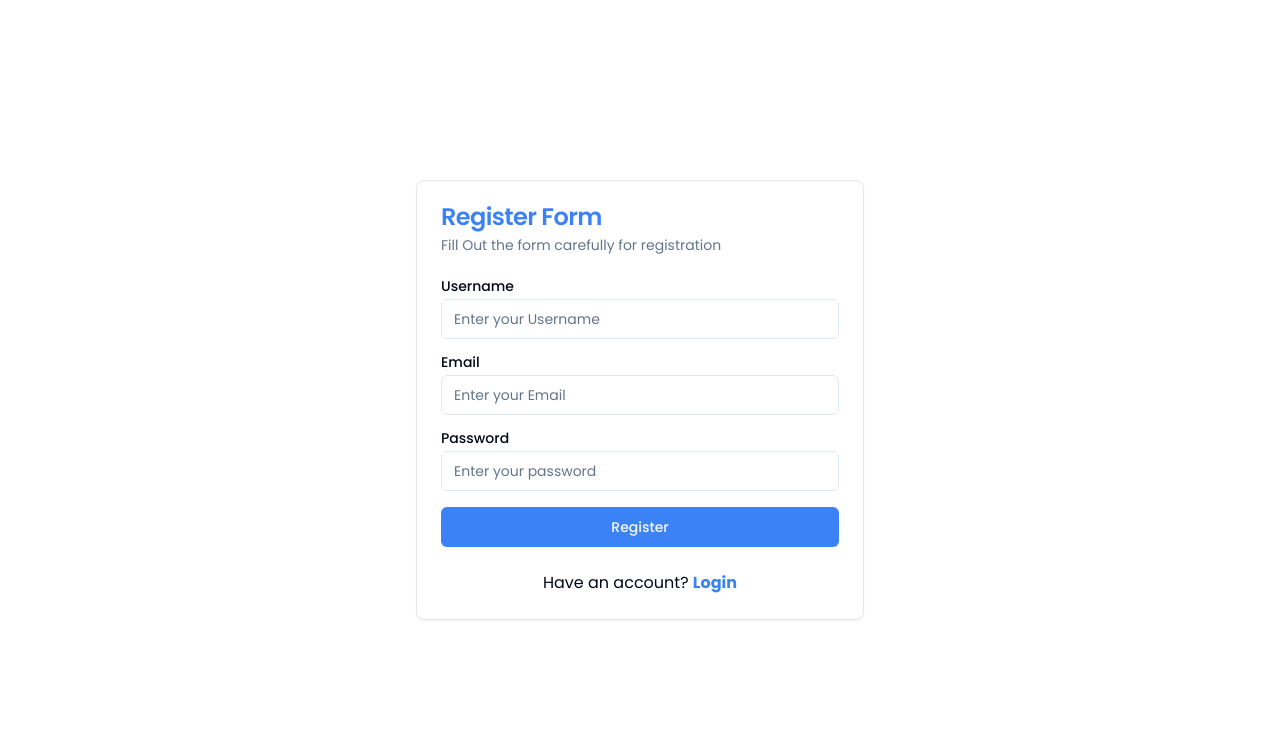
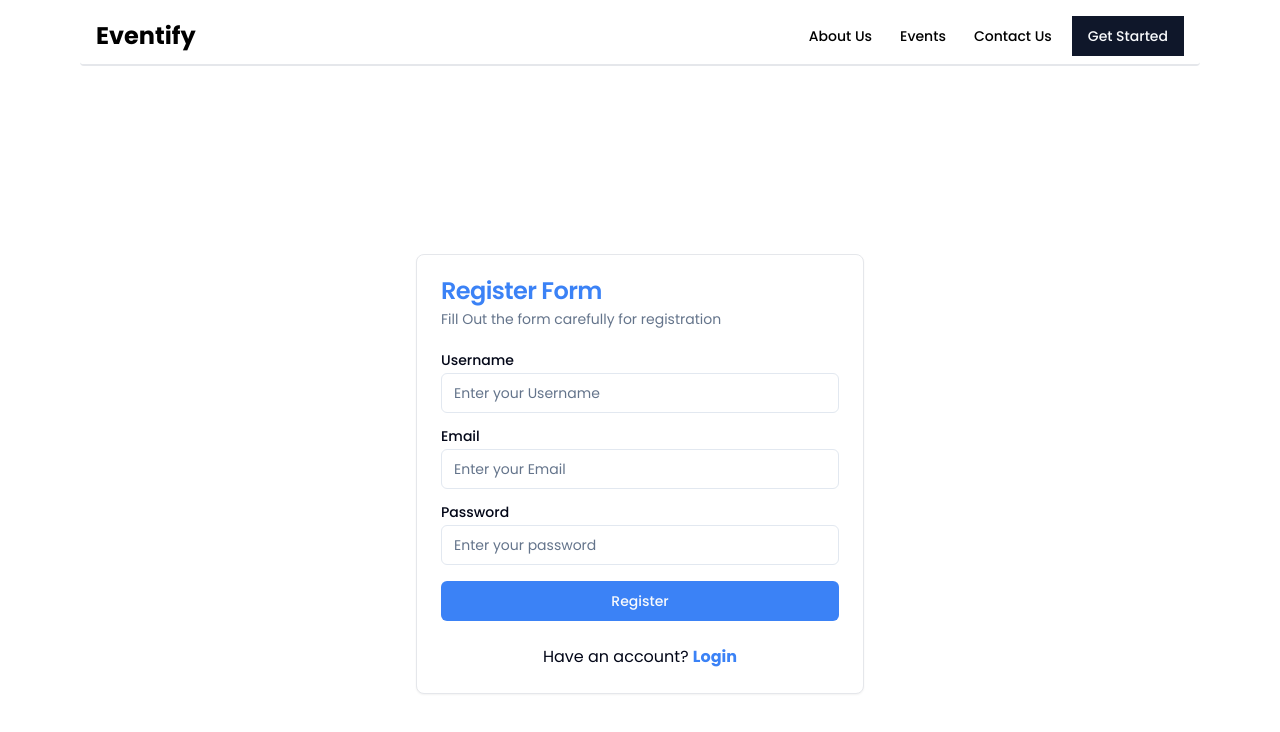
Before and after one commit to Ashakour1/Eventify, a React (Vite) app in the folder client/: page /register in a window 1280 px wide. Shown: the top 732 px of the page. Built offline with nearby package versions, Linux system fonts and the light colour scheme.

Commit message:
Add About and Contact pages and update Header link
Added AboutPage and ContactPage components to the App and updated the Header component to link to the AboutPage instead of the home page.

```diff
--- a/client/src/App.jsx
+++ b/client/src/App.jsx
@@ -1,6 +1,8 @@
 import "./App.css";
 import Header from "./components/Header";
 import HeroSection from "./pages/Hero-section";
+import AboutPage from "./pages/AboutPage";
+import ContactPage from "./pages/ContectPage";
 import { BrowserRouter as Router, Routes, Route } from "react-router-dom";
 import RegisterPage from "./pages/RegisterPage";
 import { Toaster } from "react-hot-toast";
@@ -11,18 +13,20 @@ function App() {
     <>
       <Toaster />
       <Router>
+        <Header />
         <Routes>
           <Route
             path="/"
             element={
               <>
-                <Header />
                 <HeroSection />
               </>
             }
           />
           <Route path="*" element={<NotFound />} />
           <Route path="/register" element={<RegisterPage />} />
+          <Route path="/about" element={<AboutPage />} />
+          <Route path="/contact" element={<ContactPage />} />
         </Routes>
       </Router>
     </>
--- a/client/src/components/Header.jsx
+++ b/client/src/components/Header.jsx
@@ -11,7 +11,7 @@ const Header = () => {
           </Link>
         </div>
         <div className="hidden md:flex items-center space-x-3">
-          <Link className="text-sm p-2 font-medium" to="/">
+          <Link className="text-sm p-2 font-medium" to="/about">
             About Us
           </Link>
           <Link className="text-sm p-2 font-medium " to="/events">
```
